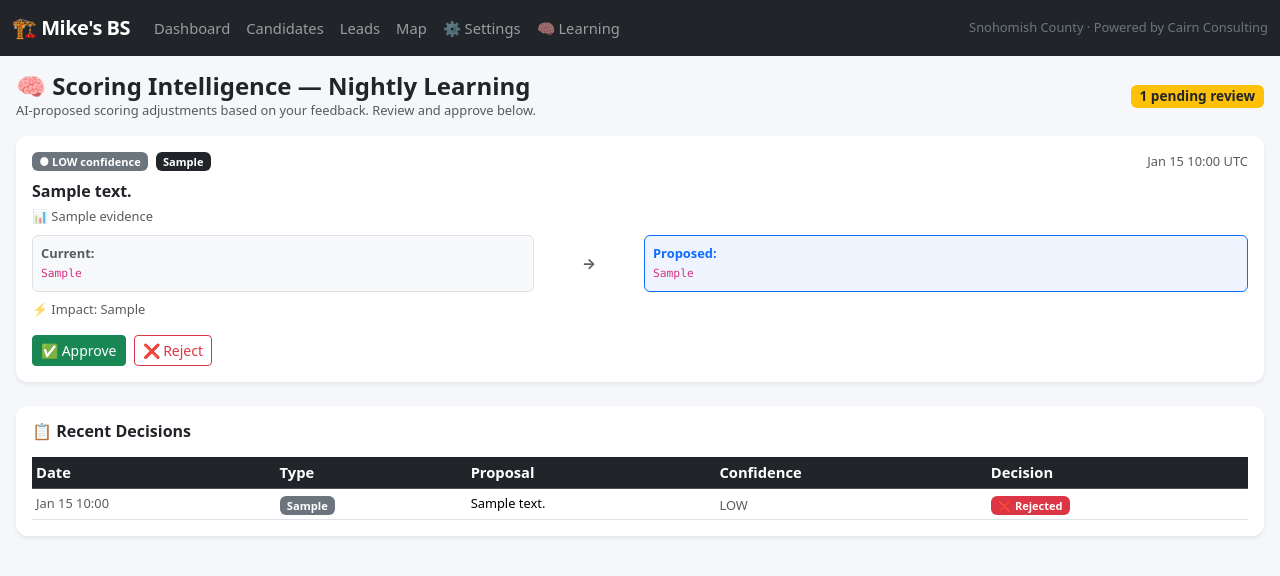
After one commit to gabriel-ai-assistant/mikes-bs, a FastAPI app: template openclaw/web/templates/learning.html in a window 1280 px wide. The commit adds this page. Shown: the top 576 px of the page. Run offline with FastAPI, Linux system fonts and the light colour scheme; the template is opened without the code that fills it: most values are stand-ins (such as "Sample title", 1, 10 or a date in 2020).

Commit message:
feat: nightly AI learning — feedback analyzer, proposal review page at /learning, cron 02:00 UTC
- openclaw/learning/analyzer.py: fetch_feedback_signal, build_analysis_prompt, run_ai_analysis (GPT-4o), save_proposals, run_nightly_learning
- openclaw/learning/__init__.py: package init
- alembic/versions/006_learning.py: learning_proposals table migration
- openclaw/web/app.py: GET /learning, POST /api/learning/{id}/approve|reject, POST /api/learning/run-now
- openclaw/web/templates/learning.html: proposal review UI with approve/reject, decision history
- openclaw/web/templates/base.html: 🧠 Learning nav link
- openclaw/web/templates/settings.html: 🧠 Trigger Learning Now button with spinner + result display
- openclaw/main.py: scheduler.add_job nightly_learning at 02:00 UTC
- requirements.txt: anthropic, openai added
- docker-compose.yml: web service gets env_file for OPENAI_API_KEY

```diff
--- a/docker-compose.yml
+++ b/docker-compose.yml
@@ -30,6 +30,7 @@ services:
   web:
     build: .
     command: uvicorn openclaw.web.app:app --host 0.0.0.0 --port 8470
+    env_file: .env
     ports:
       - "8470:8470"
     environment:
--- /dev/null
+++ b/openclaw/learning/__init__.py
@@ -0,0 +1 @@
+"""Continuous learning module - nightly AI feedback analysis."""
--- a/openclaw/main.py
+++ b/openclaw/main.py
@@ -22,6 +22,7 @@ from openclaw.analysis.scorer import run_scoring
 from openclaw.discovery.engine import run_discovery
 from openclaw.ingest.delta_sync import run_delta_sync
 from openclaw.notify.digest import send_digest
+from openclaw.learning.analyzer import run_nightly_learning
 
 logging.basicConfig(
     level=logging.INFO,
@@ -96,6 +97,7 @@ def main():
     scheduler = BlockingScheduler()
     scheduler.add_job(run_pipeline, "cron", hour=6, minute=0, kwargs={"score_only": False})
     scheduler.add_job(run_discovery, 'cron', day_of_week='sun', hour=6, minute=30, kwargs={'county': None, 'assumptions_version': 'v1'})
+    scheduler.add_job(run_nightly_learning, 'cron', hour=2, minute=0, id='nightly_learning')
     try:
         scheduler.start()
     except (KeyboardInterrupt, SystemExit):
--- a/openclaw/web/app.py
+++ b/openclaw/web/app.py
@@ -760,3 +760,64 @@ def rescore_preview(session: Session = Depends(db)):
 if __name__ == "__main__":
     import uvicorn
     uvicorn.run("openclaw.web.app:app", host="0.0.0.0", port=8470, reload=True)
+
+# ──────────────────────────────────────────────────────────────
+# Learning — /learning review page + API endpoints
+# ──────────────────────────────────────────────────────────────
+
+@app.get('/learning', response_class=HTMLResponse)
+def learning_page(request: Request, session: Session = Depends(db)):
+    """Show pending AI proposals for human review."""
+    from sqlalchemy import text as sqlt
+    proposals = session.execute(sqlt("""
+        SELECT * FROM learning_proposals
+        WHERE status = 'pending'
+        ORDER BY
+            CASE confidence WHEN 'HIGH' THEN 1 WHEN 'MEDIUM' THEN 2 ELSE 3 END,
+            run_date DESC
+    """)).mappings().all()
+
+    history = session.execute(sqlt("""
+        SELECT * FROM learning_proposals
+        WHERE status != 'pending'
+        ORDER BY reviewed_at DESC
+        LIMIT 20
+    """)).mappings().all()
+
+    return templates.TemplateResponse('learning.html', {
+        'request':   request,
+        'proposals': [dict(p) for p in proposals],
+        'history':   [dict(h) for h in history],
+    })
+
+
+@app.post('/api/learning/run-now')
+def run_learning_now(session: Session = Depends(db)):
+    """Trigger the nightly learning run synchronously (for manual use from Settings)."""
+    from openclaw.learning.analyzer import run_nightly_learning
+    count = run_nightly_learning(session=session)
+    return {'ok': True, 'proposals_generated': count}
+
+
+@app.post('/api/learning/{proposal_id}/approve')
+def approve_proposal(proposal_id: int, session: Session = Depends(db)):
+    from sqlalchemy import text as sqlt
+    session.execute(sqlt("""
+        UPDATE learning_proposals
+        SET status = 'approved', reviewed_at = NOW()
+        WHERE id = :id
+    """), {'id': proposal_id})
+    session.commit()
+    return {'ok': True}
+
+
+@app.post('/api/learning/{proposal_id}/reject')
+def reject_proposal(proposal_id: int, session: Session = Depends(db)):
+    from sqlalchemy import text as sqlt
+    session.execute(sqlt("""
+        UPDATE learning_proposals
+        SET status = 'rejected', reviewed_at = NOW()
+        WHERE id = :id
+    """), {'id': proposal_id})
+    session.commit()
+    return {'ok': True}
--- a/openclaw/web/templates/base.html
+++ b/openclaw/web/templates/base.html
@@ -27,6 +27,7 @@
           <li class="nav-item"><a class="nav-link" href="{{ base_url }}/leads">Leads</a></li>
           <li class="nav-item"><a class="nav-link" href="{{ base_url }}/map">Map</a></li>
           <li class="nav-item"><a class="nav-link" href="{{ base_url }}/settings">⚙️ Settings</a></li>
+          <li class="nav-item"><a class="nav-link" href="{{ base_url }}/learning">🧠 Learning</a></li>
         </ul>
         <span class="navbar-text text-secondary small">Snohomish County · Powered by Cairn Consulting</span>
       </div>
--- /dev/null
+++ b/openclaw/web/templates/learning.html
@@ -0,0 +1,189 @@
+{% extends "base.html" %}
+{% block title %}🧠 Learning — Mike's BS{% endblock %}
+
+{% block content %}
+<div class="d-flex align-items-center justify-content-between mb-3">
+  <div>
+    <h4 class="fw-bold mb-0">🧠 Scoring Intelligence — Nightly Learning</h4>
+    <p class="text-muted small mb-0">AI-proposed scoring adjustments based on your feedback. Review and approve below.</p>
+  </div>
+  {% if proposals %}
+  <span class="badge bg-warning text-dark fs-6">{{ proposals|length }} pending review</span>
+  {% else %}
+  <span class="badge bg-secondary fs-6">0 pending</span>
+  {% endif %}
+</div>
+
+<!-- Pending proposals -->
+{% if proposals %}
+  <div id="proposals-list">
+  {% for p in proposals %}
+  <div class="card border-0 shadow-sm mb-3 proposal-card" id="card-{{ p.id }}">
+    <div class="card-body">
+      <div class="d-flex flex-wrap align-items-center gap-2 mb-2">
+        <!-- Confidence badge -->
+        {% if p.confidence == 'HIGH' %}
+          <span class="badge bg-success">● HIGH confidence</span>
+        {% elif p.confidence == 'MEDIUM' %}
+          <span class="badge bg-warning text-dark">● MEDIUM confidence</span>
+        {% else %}
+          <span class="badge bg-secondary">● LOW confidence</span>
+        {% endif %}
+        <!-- Type chip -->
+        <span class="badge bg-dark text-white">{{ p.proposal_type or 'proposal' }}</span>
+        <!-- Date -->
+        <span class="text-muted small ms-auto">{{ p.run_date.strftime('%b %d %H:%M UTC') if p.run_date else '' }}</span>
+      </div>
+
+      <!-- Description -->
+      <p class="fw-semibold mb-1" style="font-size:1rem">{{ p.description }}</p>
+
+      <!-- Evidence -->
+      {% if p.evidence %}
+      <p class="text-muted small mb-2">📊 {{ p.evidence }}</p>
+      {% endif %}
+
+      <!-- Current → Proposed -->
+      <div class="row g-2 mb-2">
+        <div class="col-md-5">
+          <div class="p-2 rounded bg-light border small">
+            <span class="text-muted fw-semibold">Current:</span><br>
+            <code>{{ p.current_value or '—' }}</code>
+          </div>
+        </div>
+        <div class="col-md-1 d-flex align-items-center justify-content-center text-muted fw-bold">→</div>
+        <div class="col-md-6">
+          <div class="p-2 rounded border border-primary small" style="background:#f0f4ff">
+            <span class="text-primary fw-semibold">Proposed:</span><br>
+            <code>{{ p.proposed_value or '—' }}</code>
+          </div>
+        </div>
+      </div>
+
+      <!-- Impact -->
+      {% if p.estimated_impact %}
+      <p class="small text-muted mb-3">⚡ Impact: {{ p.estimated_impact }}</p>
+      {% endif %}
+
+      <!-- Action buttons -->
+      <div class="d-flex gap-2">
+        <button class="btn btn-success btn-sm"
+                onclick="decide({{ p.id }}, 'approve')">
+          ✅ Approve
+        </button>
+        <button class="btn btn-outline-danger btn-sm"
+                onclick="decide({{ p.id }}, 'reject')">
+          ❌ Reject
+        </button>
+        <span class="spinner-border spinner-border-sm text-secondary ms-2 d-none" id="spin-{{ p.id }}"></span>
+        <span class="text-success small align-self-center d-none" id="done-{{ p.id }}">Saved</span>
+      </div>
+    </div>
+  </div>
+  {% endfor %}
+  </div>
+{% else %}
+  <div class="card border-0 shadow-sm mb-4">
+    <div class="card-body text-center py-5 text-muted">
+      <div style="font-size:3rem">🧠</div>
+      <h5 class="mt-2">No pending proposals</h5>
+      <p class="mb-0 small">The nightly job runs at 02:00 UTC. You can also trigger it manually from <a href="{{ base_url }}/settings">Settings</a>.</p>
+    </div>
+  </div>
+{% endif %}
+
+<!-- Decision history -->
+{% if history %}
+<div class="card border-0 shadow-sm mt-4">
+  <div class="card-body">
+    <h6 class="fw-bold mb-3">📋 Recent Decisions</h6>
+    <div class="table-responsive">
+      <table class="table table-hover table-sm align-middle mb-0">
+        <thead class="table-dark">
+          <tr>
+            <th>Date</th>
+            <th>Type</th>
+            <th>Proposal</th>
+            <th>Confidence</th>
+            <th>Decision</th>
+          </tr>
+        </thead>
+        <tbody>
+          {% for h in history %}
+          <tr>
+            <td class="text-muted small text-nowrap">
+              {{ h.reviewed_at.strftime('%b %d %H:%M') if h.reviewed_at else '—' }}
+            </td>
+            <td><span class="badge bg-secondary" style="font-size:0.7rem">{{ h.proposal_type or '—' }}</span></td>
+            <td class="small">{{ h.description }}</td>
+            <td>
+              {% if h.confidence == 'HIGH' %}
+                <span class="text-success fw-semibold small">HIGH</span>
+              {% elif h.confidence == 'MEDIUM' %}
+                <span class="text-warning fw-semibold small">MED</span>
+              {% else %}
+                <span class="text-muted small">LOW</span>
+              {% endif %}
+            </td>
+            <td>
+              {% if h.status == 'approved' %}
+                <span class="badge bg-success">✅ Approved</span>
+              {% else %}
+                <span class="badge bg-danger">❌ Rejected</span>
+              {% endif %}
+            </td>
+          </tr>
+          {% endfor %}
+        </tbody>
+      </table>
+    </div>
+  </div>
+</div>
+{% endif %}
+{% endblock %}
+
+{% block scripts %}
+<script>
+const BASE = "{{ base_url }}";
+
+async function decide(id, action) {
+  const card  = document.getElementById(`card-${id}`);
+  const spin  = document.getElementById(`spin-${id}`);
+  const done  = document.getElementById(`done-${id}`);
+
+  card.querySelectorAll('button').forEach(b => b.disabled = true);
+  spin.classList.remove('d-none');
+
+  try {
+    const res = await fetch(`${BASE}/api/learning/${id}/${action}`, { method: 'POST' });
+    if (!res.ok) throw new Error(await res.text());
+
+    spin.classList.add('d-none');
+    done.textContent = action === 'approve' ? '✅ Approved' : '❌ Rejected';
+    done.classList.remove('d-none');
+
+    // Fade and remove card
+    card.style.transition = 'opacity 0.5s';
+    card.style.opacity = '0';
+    setTimeout(() => {
+      card.remove();
+      // Update badge count
+      const remaining = document.querySelectorAll('.proposal-card').length;
+      const badge = document.querySelector('.badge.fs-6');
+      if (badge) {
+        badge.textContent = remaining > 0
+          ? `${remaining} pending review`
+          : '0 pending';
+        badge.className = remaining > 0
+          ? 'badge bg-warning text-dark fs-6'
+          : 'badge bg-secondary fs-6';
+      }
+    }, 520);
+  } catch (err) {
+    spin.classList.add('d-none');
+    card.querySelectorAll('button').forEach(b => b.disabled = false);
+    alert('Error: ' + err.message);
+  }
+}
+</script>
+{% endblock %}
--- a/requirements.txt
+++ b/requirements.txt
@@ -12,3 +12,5 @@ pytest-asyncio>=0.23,<1.0
 fastapi>=0.115,<1.0
 uvicorn[standard]>=0.30,<1.0
 jinja2>=3.1,<4.0
+anthropic>=0.40,<2.0
+openai>=1.0,<2.0
```
Also changed, not shown: alembic/versions/006_learning.py (added, +43 -0 lines), openclaw/learning/analyzer.py (added, +305 -0 lines), openclaw/web/templates/settings.html (+61 -0 lines), 1 other file.
